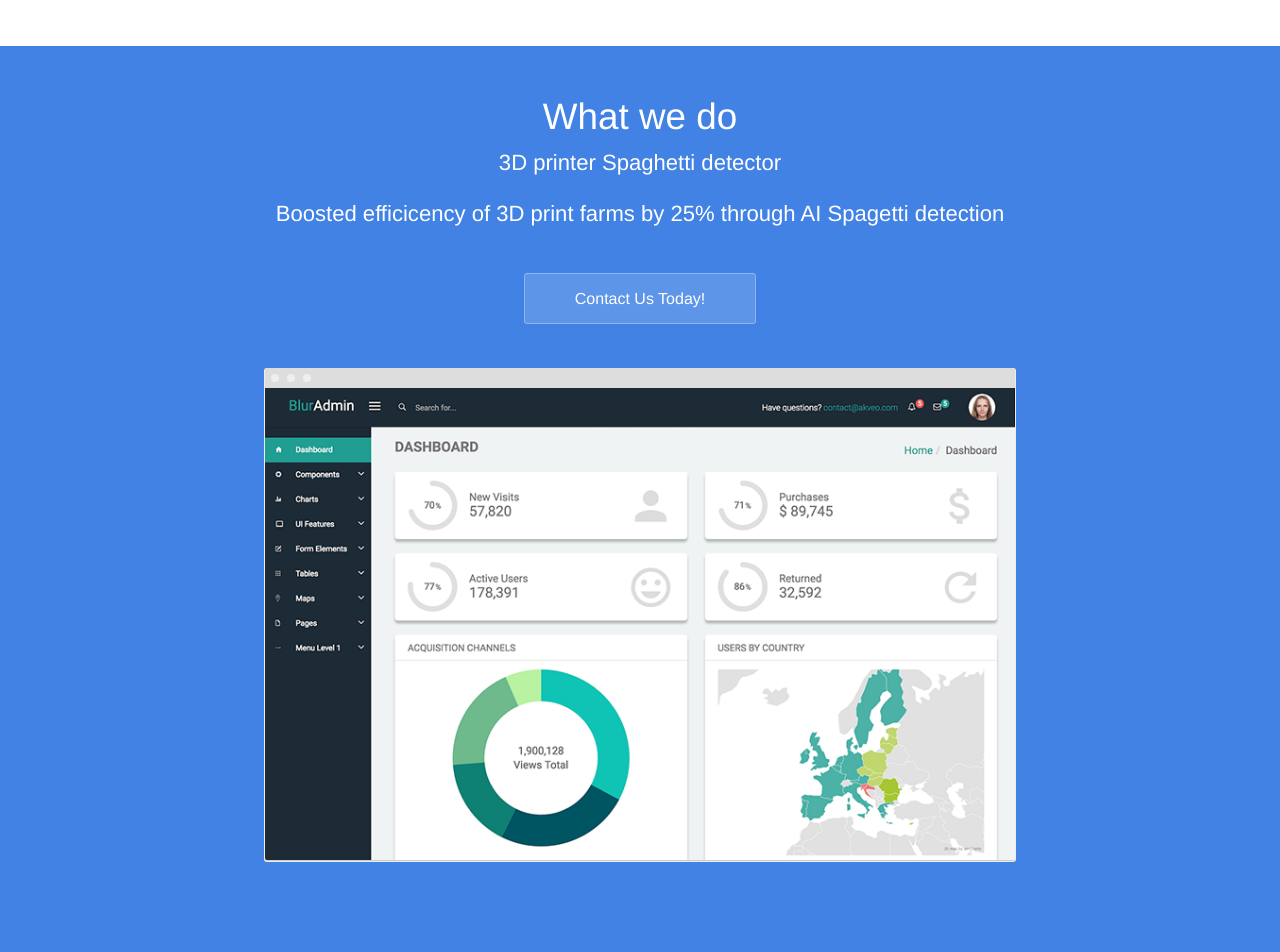
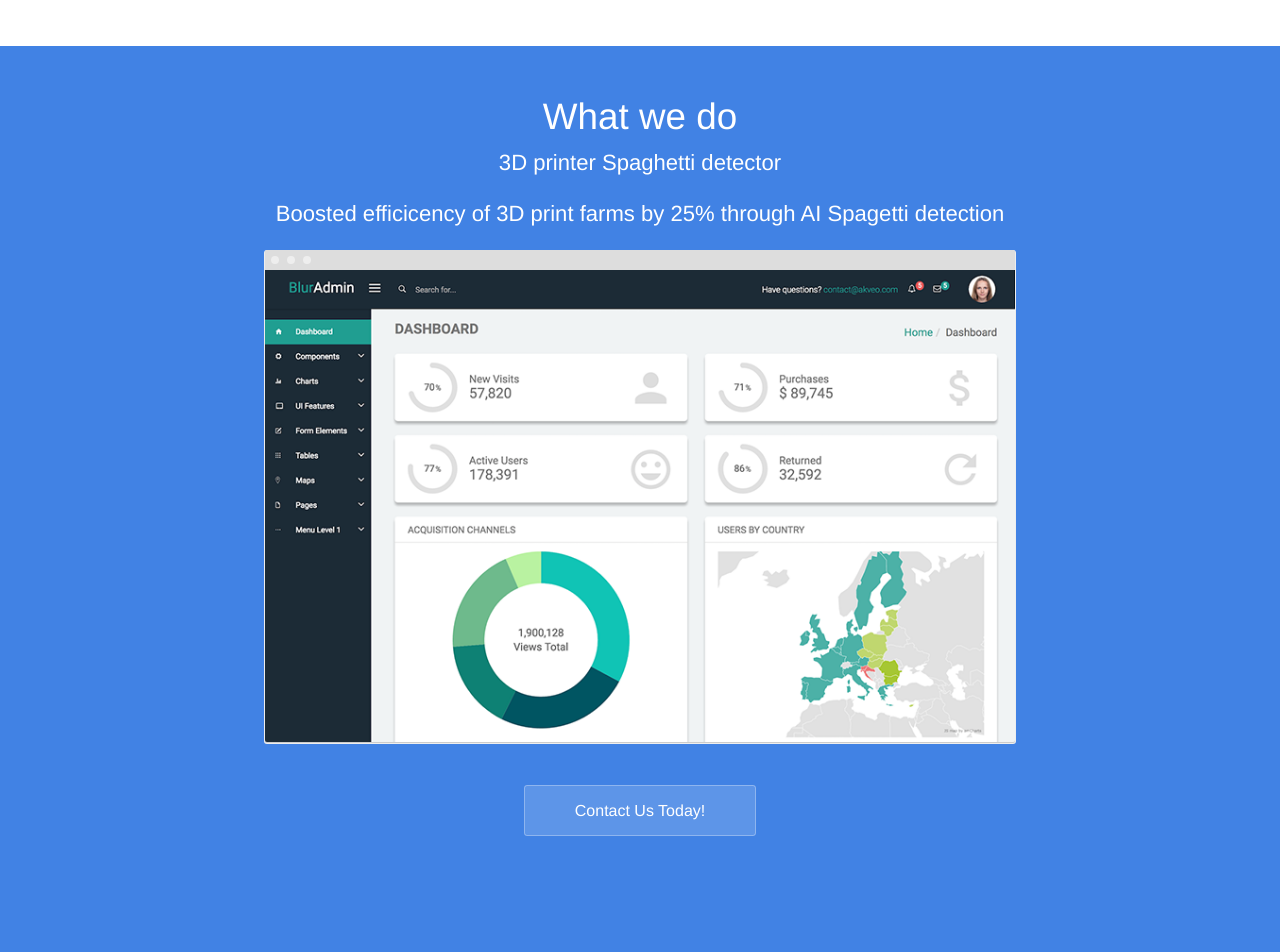
Before and after one commit to SSKD-Solutions/SSKD-Solutions, a Jekyll site: the page built from index.html, in a window 1280 px wide. Shown: the part 1489-2441 px from the top of the page. Built offline with Jekyll 4.4.1, drawn with Linux system fonts in a browser that asks for light colours.

Commit message:
moved button down

```diff
--- a/index.html
+++ b/index.html
@@ -55,10 +55,11 @@ description: Track and optimize your sales team in real time
 			<h1 class="editable">What we do</strong></h1>
 			<p class="subtext editable">3D printer Spaghetti detector</p>
 			<p class="subtext editable">Boosted efficicency of 3D print farms by 25% through AI Spagetti detection</p>
-			<div class="cta button alt"><a href="{{ site.baseurl }}/contact/">Contact Us Today!</a></div>
 			<div>
 				<img src="{{ site.baseurl }}/images/dashboard.png" alt="Screenshot" class="screenshot editable" />
 			</div>
+			<div class="cta button alt"><a href="{{ site.baseurl }}/contact/">Contact Us Today!</a></div>
+
 		</div>
 	</section>
 
```
